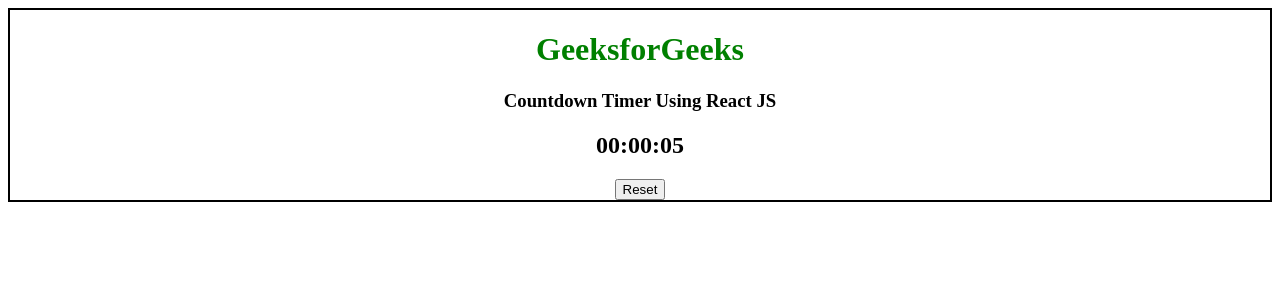
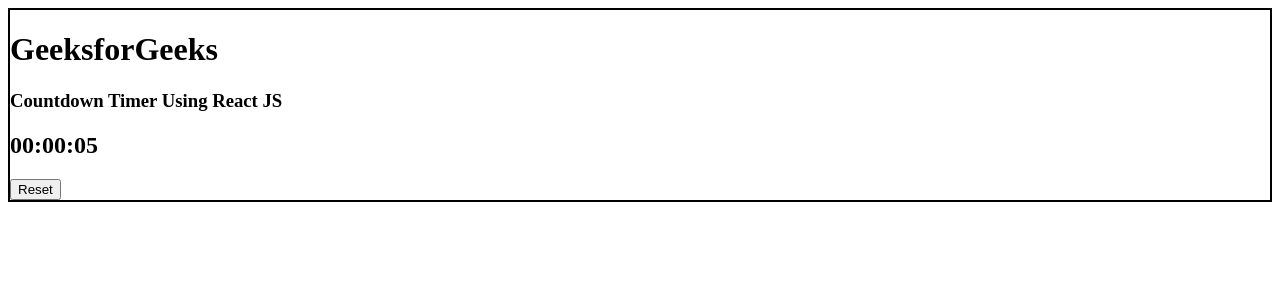
Before and after one commit to sunnyxtian/timer-app, a React (Create React App) app in the folder timer-app-react/: page / in a window 1280 px wide. Shown: the top 300 px of the page. Built offline with nearby package versions, Linux system fonts and the light colour scheme.

Commit message:
removed inline styling

```diff
--- a/timer-app-react/src/components/Timer.js
+++ b/timer-app-react/src/components/Timer.js
@@ -1,5 +1,6 @@
 /**
- * Comment purpose later (By Henok Assalif & Sunny Tian) Credits to GeeksforGeeks for ideas
+ * Comment purpose later (By Henok Assalif & Sunny Tian)
+ * Credits to GeeksforGeeks for ideas
  */
 
 import React, { useState, useEffect, useRef } from 'react';
@@ -109,11 +110,8 @@
     };
 
     return (
-        <div
-            style={{ textAlign: "center", margin: "auto" }}>
-            <h1 style={{ color: "green" }}>
-                GeeksforGeeks
-            </h1>
+        <div>
+            <h1>GeeksforGeeks</h1>
             <h3>Countdown Timer Using React JS</h3>
             <h2>{timer}</h2>
             <button onClick={onClickReset}>Reset</button>
```
